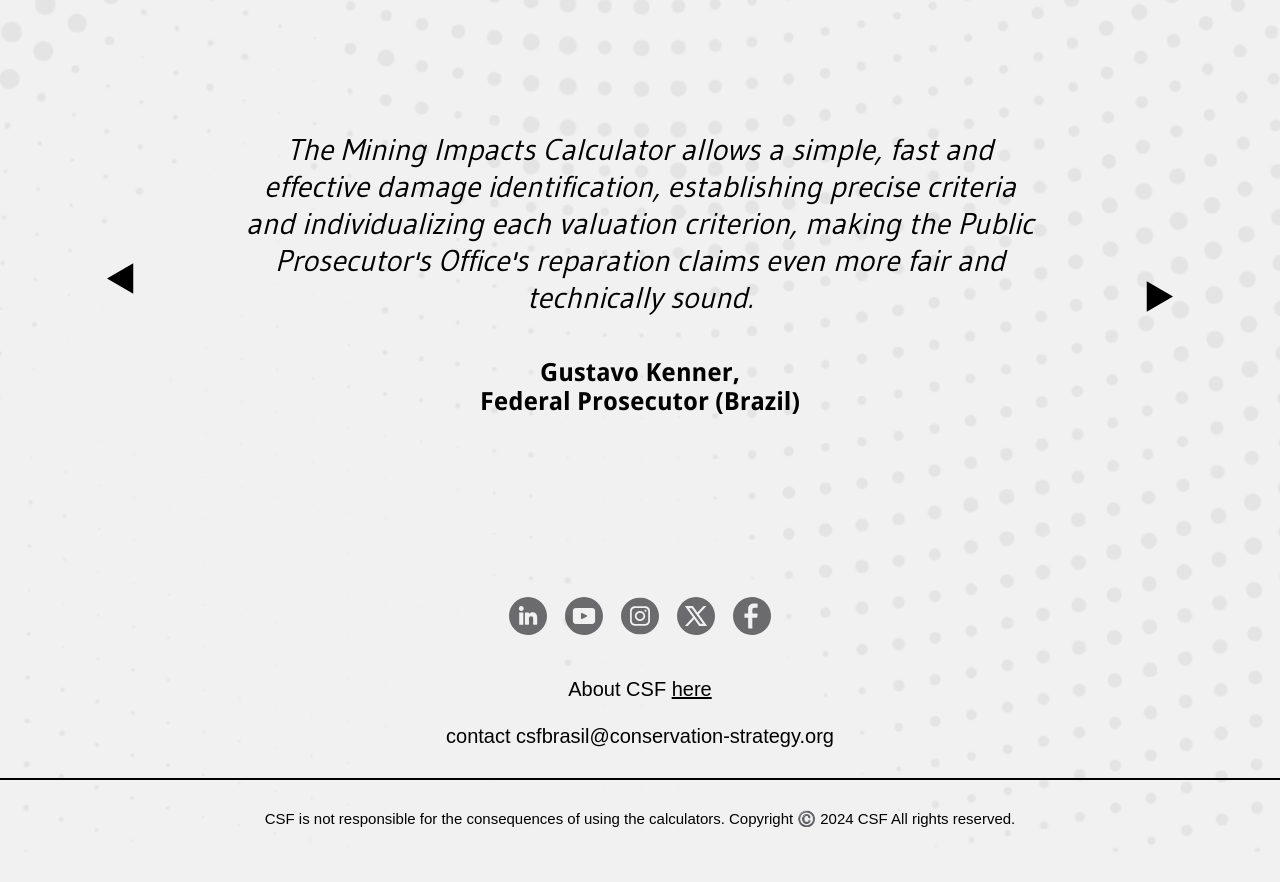
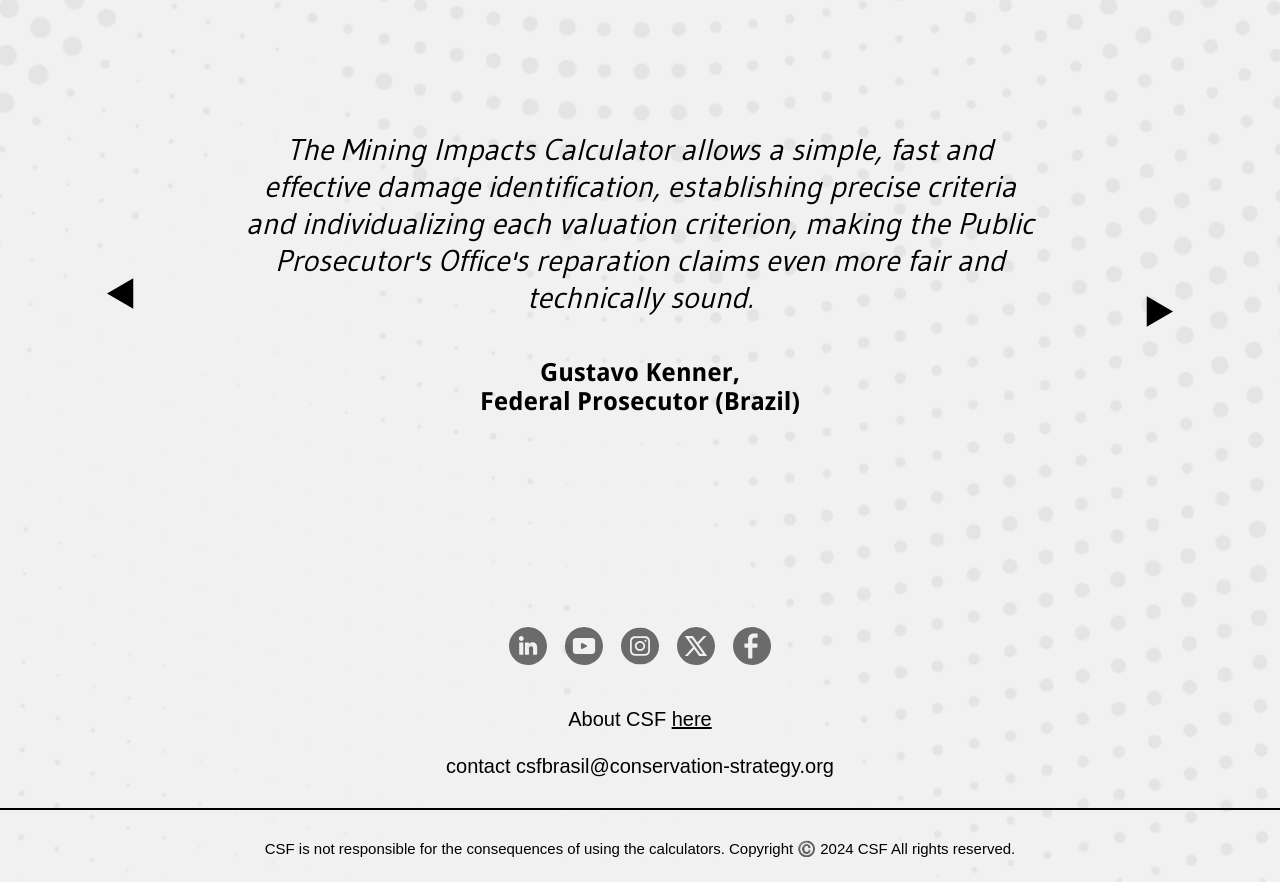
Before and after one commit to conservation-strategy/calculadoras-hub, a Next.js app: page / in a window 1280 px wide. Shown: the part 2800-3682 px from the top of the page. Before the commit the page ends 3652 px from the top, so only its background shows below. Built offline with nearby package versions, Linux system fonts and the light colour scheme; a web font is replaced by a local one.

Commit message:
fix: style: card min-height

```diff
--- a/app/components/slide/slide.module.css
+++ b/app/components/slide/slide.module.css
@@ -31,7 +31,7 @@
     text-align: center;
     width: 74%;
     margin: auto;
-    min-height: 300px;
+    min-height: 330px;
     cursor: grab;
 }
 .card:active {
```
